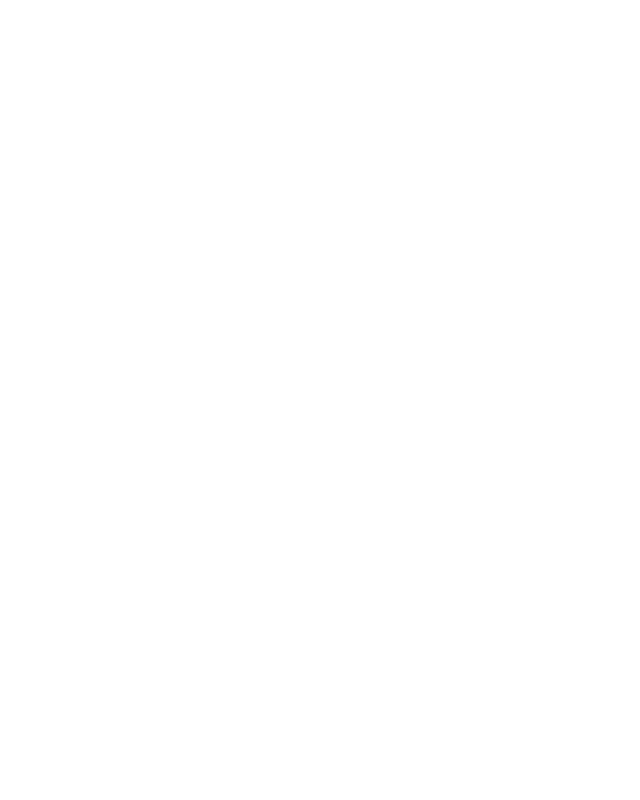
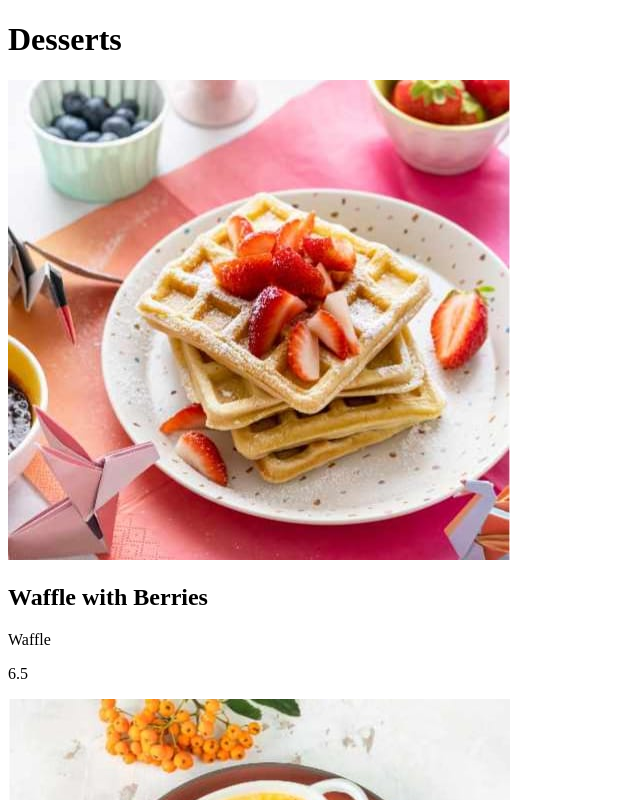
Before and after one commit to ZTanvir/frontend-mentor-product-list-with-cart, a React (Vite) app: page / in a window 1280 px wide. Shown: the top 800 px of the page, without its empty margins (0-640 px from the left). Built offline with nearby package versions, Linux system fonts and the light colour scheme; data requests are answered from the project's data file.

Commit message:
product item added to ui

```diff
--- a/src/App.jsx
+++ b/src/App.jsx
@@ -1,3 +1,13 @@
-function App() {}
+import ProductList from "./components/productList";
+import { ProductProvider } from "./context/ProductContext";
+function App() {
+  return (
+    <main>
+      <ProductProvider>
+        <ProductList />
+      </ProductProvider>
+    </main>
+  );
+}
 
 export default App;
--- /dev/null
+++ b/src/components/productCard.jsx
@@ -0,0 +1,23 @@
+const ProductCard = ({ product }) => {
+  return (
+    <section className="product-card-container">
+      <picture>
+        <source
+          media="(min-width:900px)"
+          srcSet={`./src/${product.image.desktop}`}
+        />
+        <source
+          media="(min-width:650px)"
+          srcSet={`./src/${product.image.tablet}`}
+        />
+        <img src={`./src/${product.image.mobile}`} alt={product.name} />
+      </picture>
+      <div className="itemInfo">
+        <h2 className="itemName">{product.name}</h2>
+        <p className="itemCategory">{product.category}</p>
+        <p className="itemPrice">{product.price}</p>
+      </div>
+    </section>
+  );
+};
+export default ProductCard;
--- /dev/null
+++ b/src/components/productList.jsx
@@ -0,0 +1,21 @@
+import { useProducts } from "../context/ProductContext";
+import ProductCard from "./productCard";
+
+const ProductList = () => {
+  const { products, error, isLoading } = useProducts();
+
+  if (error) {
+    return <h1>{error.message}</h1>;
+  }
+
+  return (
+    <>
+      <h1>Desserts</h1>
+      {Boolean(products.length) &&
+        products.map((product, index) => (
+          <ProductCard key={index} product={product} />
+        ))}
+    </>
+  );
+};
+export default ProductList;
--- a/src/context/ProductContext.jsx
+++ b/src/context/ProductContext.jsx
@@ -1,8 +1,8 @@
 import { createContext, useContext, useState, useEffect } from "react";
 
-export const ProductContext = createContext([]);
+const ProductContext = createContext([]);
 
-export const ProductContextProvider = ({ children }) => {
+export const ProductProvider = ({ children }) => {
   const [products, setProducts] = useState([]);
   const [isLoading, setIsLoading] = useState(true);
   const [error, setError] = useState(null);
```
